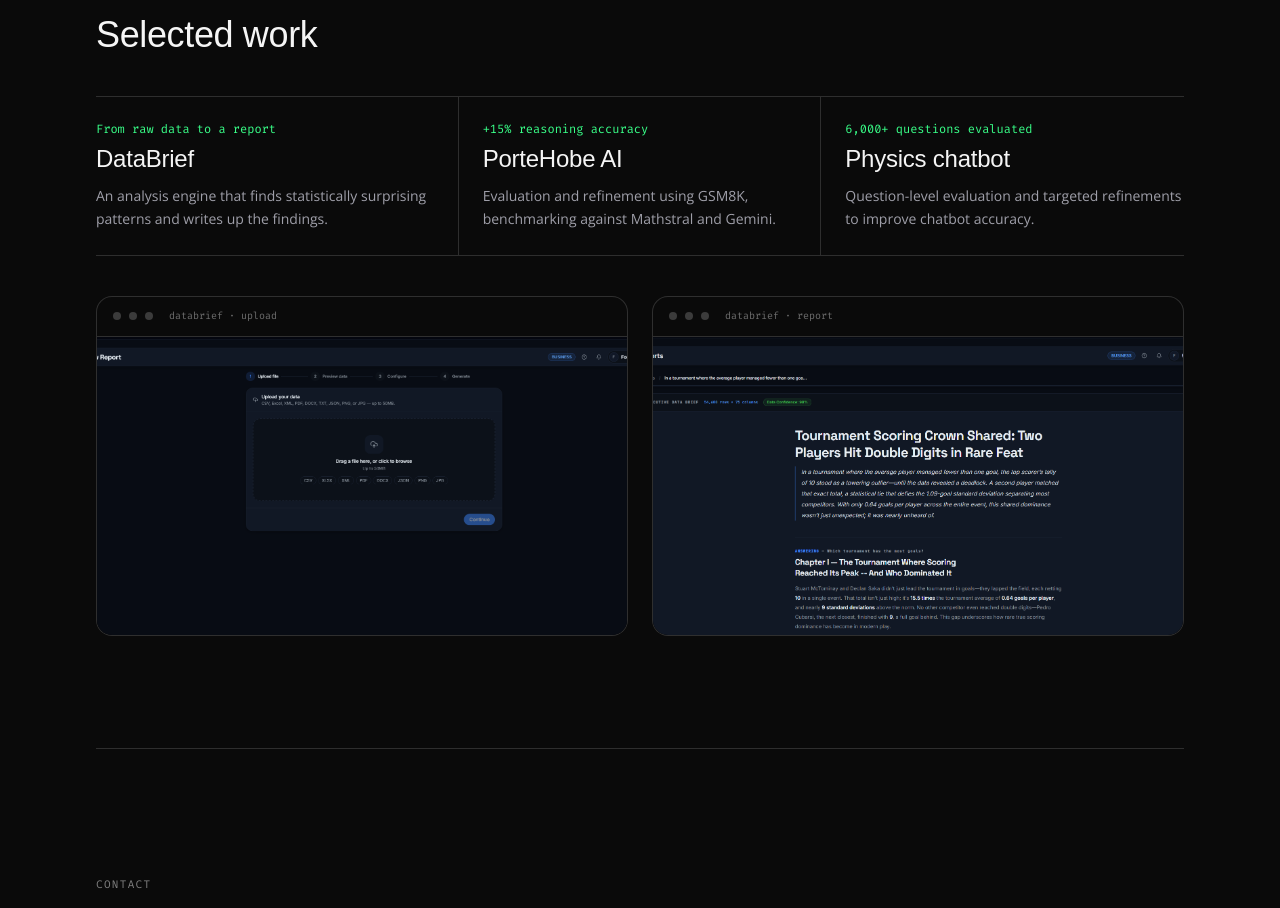
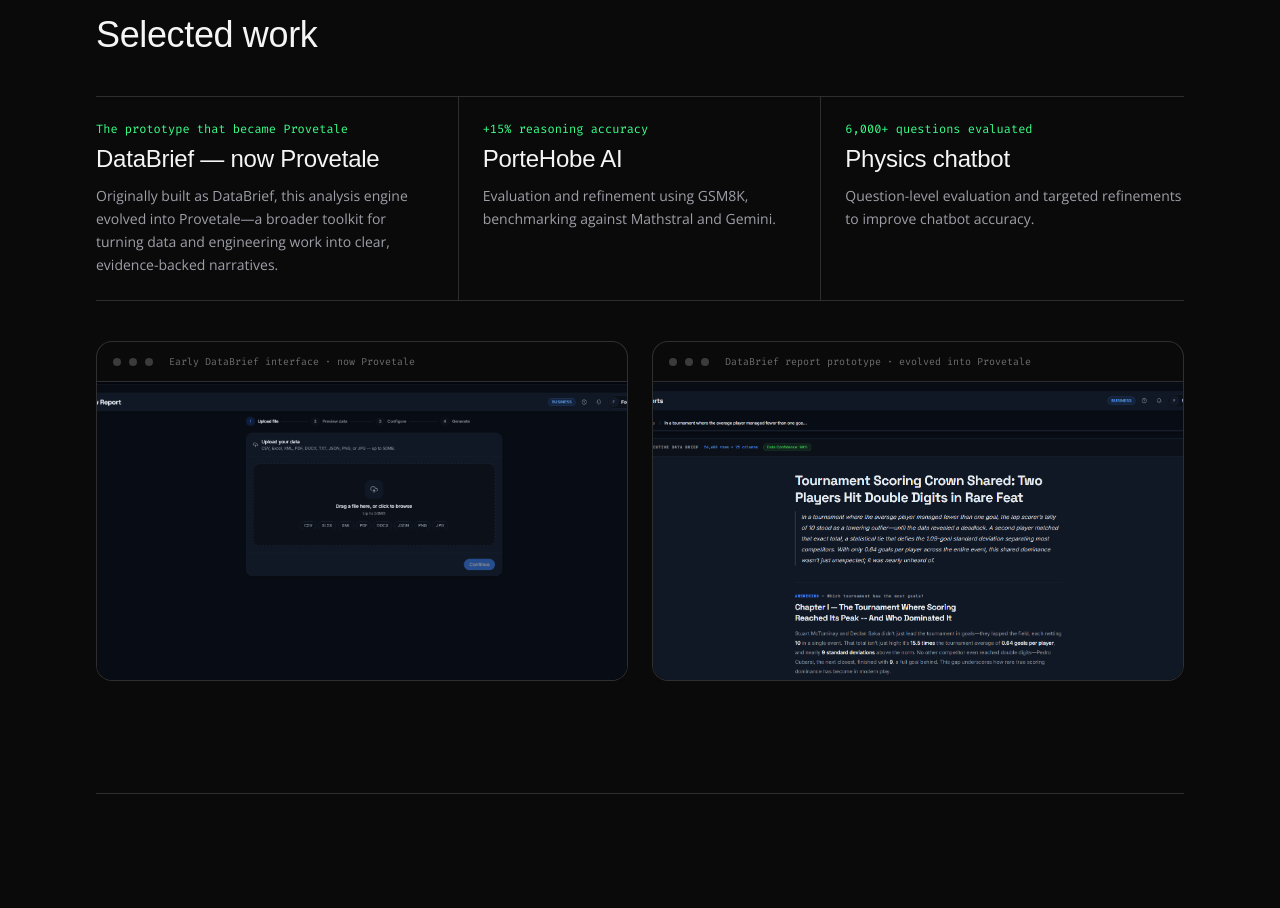
Before and after one commit to son1cleo/portfolio_yey, a Next.js app: page / in a window 1280 px wide. Shown: the part 4305-5213 px from the top of the page. Built offline with nearby package versions, Linux system fonts and the light colour scheme; a web font is replaced by a local one.

Commit message:
refactor: clarify DataBrief evolution into Provetale

```diff
--- a/src/app/about/page.tsx
+++ b/src/app/about/page.tsx
@@ -18,7 +18,7 @@ export default function AboutPage() {
         I’m Midhat Ratib Khan, a Computer Science graduate focused on data science.
         I work on statistical analysis, LLM evaluation, and reporting systems, and build
         the software around them, from data pipelines to the interfaces people use.
-        My work includes DataBrief, mathematical reasoning evaluation for PorteHobe AI,
+        My work includes Provetale (originally DataBrief), mathematical reasoning evaluation for PorteHobe AI,
         and a physics chatbot evaluated across 6,000+ questions.
       </p>
       <section className="mt-10 border-t border-white/15 pt-7" aria-labelledby="stack-heading">
--- a/src/components/DataBriefCaseStudy.tsx
+++ b/src/components/DataBriefCaseStudy.tsx
@@ -5,8 +5,8 @@ export function DataBriefCaseStudy() {
   return (
     <article id="databrief" className="scroll-mt-36 rounded-2xl border border-white/15 bg-[#0b1220] p-5 sm:p-8">
       <p className="text-sm font-medium text-[var(--neon-green)]">Data analysis · LLM reporting</p>
-      <h2 className="mt-2 text-3xl font-semibold tracking-tight sm:text-4xl">DataBrief</h2>
-      <p className="mt-4 max-w-2xl text-lg leading-relaxed text-zinc-300">Turn a raw dataset into a report that explains what stands out and the statistics behind it.</p>
+      <h2 className="mt-2 text-3xl font-semibold tracking-tight sm:text-4xl">DataBrief — now Provetale</h2>
+      <p className="mt-4 max-w-2xl text-lg leading-relaxed text-zinc-300">Originally built as DataBrief, this analysis engine evolved into Provetale—a broader toolkit for turning data and engineering work into clear, evidence-backed narratives.</p>
       <dl className="mt-7 grid gap-6 sm:grid-cols-2">
         <div><dt className="font-semibold">Problem</dt><dd className="mt-2 text-sm leading-relaxed text-zinc-300">A spreadsheet can contain an unexpected pattern without making it obvious. The work is finding it, checking the evidence, and explaining it clearly.</dd></div>
         <div><dt className="font-semibold">My role</dt><dd className="mt-2 text-sm leading-relaxed text-zinc-300">Built the application from upload and statistical analysis through LLM narration, report viewing, and document export.</dd></div>
@@ -14,10 +14,10 @@ export function DataBriefCaseStudy() {
         <div><dt className="font-semibold">Outcome</dt><dd className="mt-2 text-sm leading-relaxed text-zinc-300">A working report pipeline with an in-app reader and PDF, Word, and PowerPoint exports. The captured output below shows the narrative alongside its supporting statistics.</dd></div>
       </dl>
       <figure className="mt-8">
-        <a href="/projects/databrief-report.png" target="_blank" rel="noopener noreferrer" className="block overflow-hidden rounded-lg border border-white/15" aria-label="Open full-size DataBrief report screenshot">
-          <Image src="/projects/databrief-report.png" alt="DataBrief report: two players each scored 10 goals, compared with a tournament average of 0.64 goals per player and standard deviation of 1.09." width={1871} height={879} sizes="(min-width: 1024px) 896px, 100vw" className="h-auto w-full" />
+        <a href="/projects/databrief-report.png" target="_blank" rel="noopener noreferrer" className="block overflow-hidden rounded-lg border border-white/15" aria-label="Open full-size DataBrief report prototype screenshot">
+          <Image src="/projects/databrief-report.png" alt="DataBrief report prototype, now evolved into Provetale: two players each scored 10 goals, compared with a tournament average of 0.64 goals per player and standard deviation of 1.09." width={1871} height={879} sizes="(min-width: 1024px) 896px, 100vw" className="h-auto w-full" />
         </a>
-        <figcaption className="mt-3 text-sm leading-relaxed text-zinc-400">Actual report view from the local build. Open the image to read it at full size.</figcaption>
+        <figcaption className="mt-3 text-sm leading-relaxed text-zinc-400">DataBrief report prototype · evolved into Provetale. Open the image to read it at full size.</figcaption>
       </figure>
       <div className="mt-6 grid gap-5 border-t border-white/15 pt-6 sm:grid-cols-3">
         <div><h3 className="font-semibold">Finding</h3><p className="mt-2 text-sm leading-relaxed text-zinc-300">The report identifies a shared scoring lead: two players with 10 goals each.</p></div>
@@ -28,8 +28,8 @@ export function DataBriefCaseStudy() {
       <details className="mt-7 border-t border-white/15 pt-5">
         <summary className="cursor-pointer text-sm font-medium">See the upload interface</summary>
         <figure className="mt-4">
-          <Image src="/projects/databrief-upload.png" alt="DataBrief upload screen with file upload, data preview, configuration, and generation steps." width={1898} height={893} sizes="(min-width: 1024px) 896px, 100vw" className="h-auto w-full rounded-lg" />
-          <figcaption className="mt-3 text-sm text-zinc-400">Upload → preview data → configure → generate.</figcaption>
+          <Image src="/projects/databrief-upload.png" alt="Early DataBrief interface, now evolved into Provetale, with file upload, data preview, configuration, and generation steps." width={1898} height={893} sizes="(min-width: 1024px) 896px, 100vw" className="h-auto w-full rounded-lg" />
+          <figcaption className="mt-3 text-sm text-zinc-400">Early DataBrief interface · now Provetale. Upload → preview data → configure → generate.</figcaption>
         </figure>
       </details>
       <a href="https://github.com/son1cleo/databrief" target="_blank" rel="noopener noreferrer" className="mt-7 inline-block text-sm text-zinc-200 underline underline-offset-4 hover:text-white">Explore the source on GitHub</a>
--- a/src/components/HomeExperience.tsx
+++ b/src/components/HomeExperience.tsx
@@ -146,7 +146,7 @@ export function HomeExperience() {
 
       <section id="edits" className="scroll-mt-28 border-b border-white/15 py-20 md:py-28"><Reveal><p className="section-index">03 · Edits</p><h2>I also cut short-form video</h2></Reveal><div className="mt-10 grid grid-cols-2 gap-3 md:grid-cols-4 md:gap-5">{edits.map((reel) => <ReelTile key={reel.title} reel={reel} />)}</div><div className="mt-8"><a href={INSTAGRAM_URL} target="_blank" rel="noopener noreferrer" className={externalClass}>More on Instagram <ArrowUpRight size={14} /></a></div><Reveal className="mt-14 border-y border-white/15 py-8"><p className="font-mono text-xs uppercase tracking-[.12em] text-white/45">3 AM terminal · cut map</p><div className="mt-7 grid gap-7 md:grid-cols-3">{timeline.map((beat, index) => <div key={beat.time}><p className="font-mono text-[11px] text-white/45">{beat.time}</p><p className="mt-3 font-display text-xl leading-snug">{beat.quote}</p><motion.i className={`mt-5 block h-px origin-left ${index === 2 ? "bg-[var(--neon-green)]" : "bg-white/35"}`} initial={reduced ? false : { scaleX: 0 }} whileInView={{ scaleX: 1 }} viewport={{ once: true }} transition={{ duration: reduced ? 0 : .45, delay: reduced ? 0 : index * .25, ease }} /></div>)}</div></Reveal></section>
 
-      <section id="data" className="scroll-mt-28 border-b border-white/15 py-20 md:py-28"><Reveal><p className="section-index">04 · Data &amp; AI</p><h2>Selected work</h2></Reveal><div className="mt-10 divide-y divide-white/15 border-y border-white/15 md:grid md:grid-cols-3 md:divide-x md:divide-y-0">{selectedWork.map((project) => <article key={project.id} className="py-6 md:px-6 md:first:pl-0 md:last:pr-0"><p className="font-mono text-xs text-[var(--neon-green)]">{project.evidence}</p><h3 className="mt-2">{project.title}</h3><p className="mt-3 text-sm leading-relaxed text-zinc-400">{project.summary}</p></article>)}</div><div className="mt-10 grid gap-6 md:grid-cols-2"><BrowserFrame image="/projects/databrief-upload.png" alt="DataBrief upload interface" url="databrief · upload" /><BrowserFrame image="/projects/databrief-report.png" alt="DataBrief generated report interface" url="databrief · report" /></div></section>
+      <section id="data" className="scroll-mt-28 border-b border-white/15 py-20 md:py-28"><Reveal><p className="section-index">04 · Data &amp; AI</p><h2>Selected work</h2></Reveal><div className="mt-10 divide-y divide-white/15 border-y border-white/15 md:grid md:grid-cols-3 md:divide-x md:divide-y-0">{selectedWork.map((project) => <article key={project.id} className="py-6 md:px-6 md:first:pl-0 md:last:pr-0"><p className="font-mono text-xs text-[var(--neon-green)]">{project.evidence}</p><h3 className="mt-2">{project.title}</h3><p className="mt-3 text-sm leading-relaxed text-zinc-400">{project.summary}</p></article>)}</div><div className="mt-10 grid gap-6 md:grid-cols-2"><BrowserFrame image="/projects/databrief-upload.png" alt="Early DataBrief interface, now evolved into Provetale" url="Early DataBrief interface · now Provetale" /><BrowserFrame image="/projects/databrief-report.png" alt="DataBrief report prototype, now evolved into Provetale" url="DataBrief report prototype · evolved into Provetale" /></div></section>
 
       <section id="contact" className="scroll-mt-28 py-20 md:py-32"><Reveal><p className="section-index">Contact</p><h2>Email me with the brief</h2><a href={`mailto:${EMAIL}`} className="contact-email mt-7 inline-block break-all font-display text-[clamp(2rem,6vw,4rem)] leading-tight">{EMAIL}</a><p className="mt-6 max-w-2xl leading-relaxed text-zinc-300">For data science roles, LLM evaluation, websites, edits, or a product built around data.</p><div className="mt-8 flex flex-wrap gap-x-6 gap-y-2"><a href={INSTAGRAM_URL} target="_blank" rel="noopener noreferrer" className={externalClass}><Instagram size={16} /> Instagram <ArrowUpRight size={13} /></a><a href={X_URL} target="_blank" rel="noopener noreferrer" className={externalClass}>X <ArrowUpRight size={13} /></a><a href={GITHUB_URL} target="_blank" rel="noopener noreferrer" className={externalClass}><Github size={16} /> GitHub <ArrowUpRight size={13} /></a><a href={LINKEDIN_URL} target="_blank" rel="noopener noreferrer" className={externalClass}><Linkedin size={16} /> LinkedIn <ArrowUpRight size={13} /></a></div></Reveal></section>
     </main>
--- a/src/data/selected-work.ts
+++ b/src/data/selected-work.ts
@@ -1,5 +1,5 @@
 export const selectedWork = [
-  { id: "databrief", title: "DataBrief", evidence: "From raw data to a report", summary: "An analysis engine that finds statistically surprising patterns and writes up the findings." },
+  { id: "databrief", title: "DataBrief — now Provetale", evidence: "The prototype that became Provetale", summary: "Originally built as DataBrief, this analysis engine evolved into Provetale—a broader toolkit for turning data and engineering work into clear, evidence-backed narratives." },
   { id: "portehobe-ai", title: "PorteHobe AI", evidence: "+15% reasoning accuracy", summary: "Evaluation and refinement using GSM8K, benchmarking against Mathstral and Gemini." },
   { id: "physics-chatbot", title: "Physics chatbot", evidence: "6,000+ questions evaluated", summary: "Question-level evaluation and targeted refinements to improve chatbot accuracy." },
 ];
```
